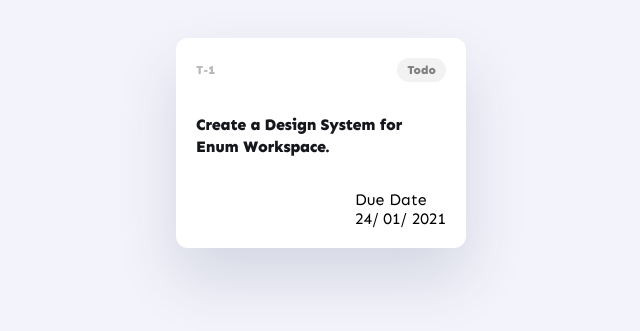
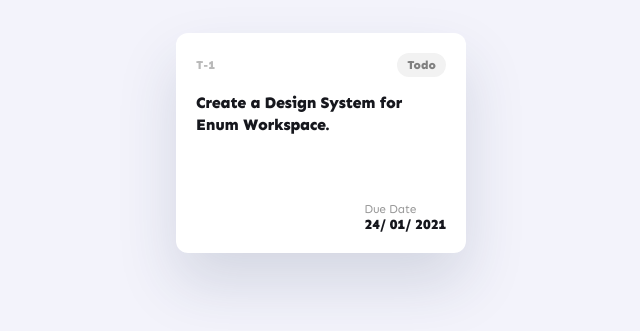
Before and after one commit to Ecaterina1991/react-app-nr2, a React (Create React App) app: page / in a window 1280 px wide. Shown: the part 257-588 px from the top of the page, without its empty margins (319-959 px from the left). Built offline with nearby package versions, Linux system fonts and the light colour scheme.

Commit message:
last styling changes first component

```diff
--- a/src/components/task-card/TaskCard.css
+++ b/src/components/task-card/TaskCard.css
@@ -1,13 +1,13 @@
 .card-wrapper {
   width: 250px;
-  height: 170px;
+  height: 180px;
   background-color: #ffffff;
   box-shadow: 0px 30px 60px rgba(32, 56, 85, 0.15);
   border-radius: 12px;
+  display: grid;
+  grid-template-rows: max-content auto max-content;
   padding: 20px;
-  display: flex;
-  flex-direction: column;
-  justify-content: space-between;
+  gap: 15px;
 }
 
 .card-wrapper p {
@@ -38,12 +38,32 @@
   line-height: 22px;
   color: #16171d;
   letter-spacing: -0.02em;
+  overflow: hidden;
+  display: -webkit-box;
+  -webkit-line-clamp: 2;
+  -webkit-box-orient: vertical;
 }
 
 .card-footer {
   display: flex;
   justify-content: flex-end;
   align-items: center;
+}
+
+.due-date p:first-child {
+  font-weight: 400;
+  font-size: 12px;
+  line-height: 14px;
+  letter-spacing: -0.02em;
+  color: #999999;
+}
+
+.due-date p:last-child {
+  font-weight: 700;
+  font-size: 14px;
+  line-height: 17px;
+  letter-spacing: -0.03em;
+  color: #16171d;
 }
 
 .badge {
--- a/src/components/task-card/TaskCard.js
+++ b/src/components/task-card/TaskCard.js
@@ -14,7 +14,7 @@ function TaskCard() {
         <p>Create a Design System for Enum Workspace.</p>
       </div>
       <div className="card-footer">
-        <div>
+        <div className="due-date">
           <p>Due Date</p>
           <p>24/ 01/ 2021</p>
         </div>
```
